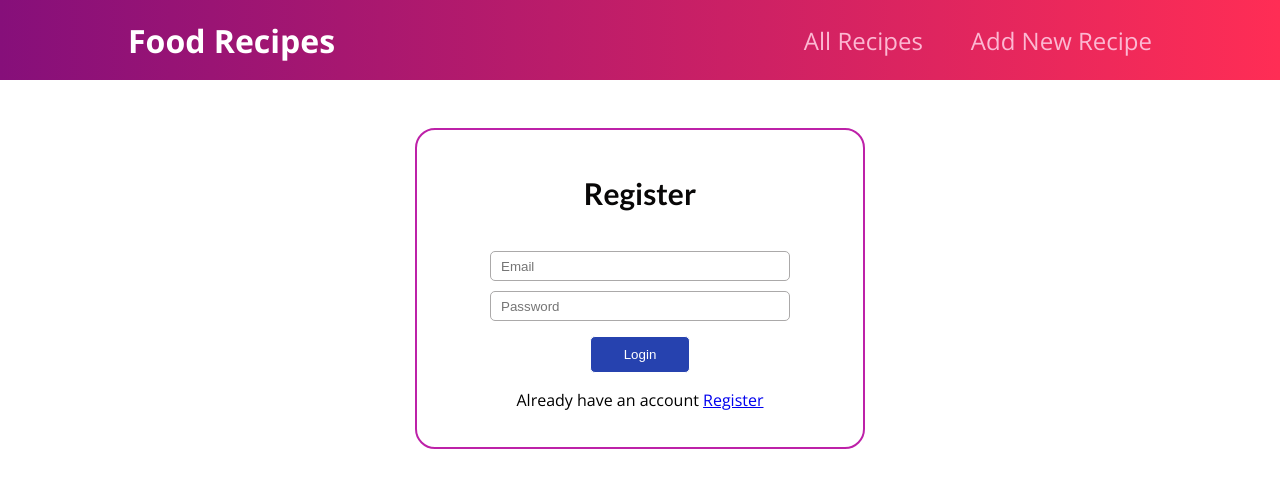
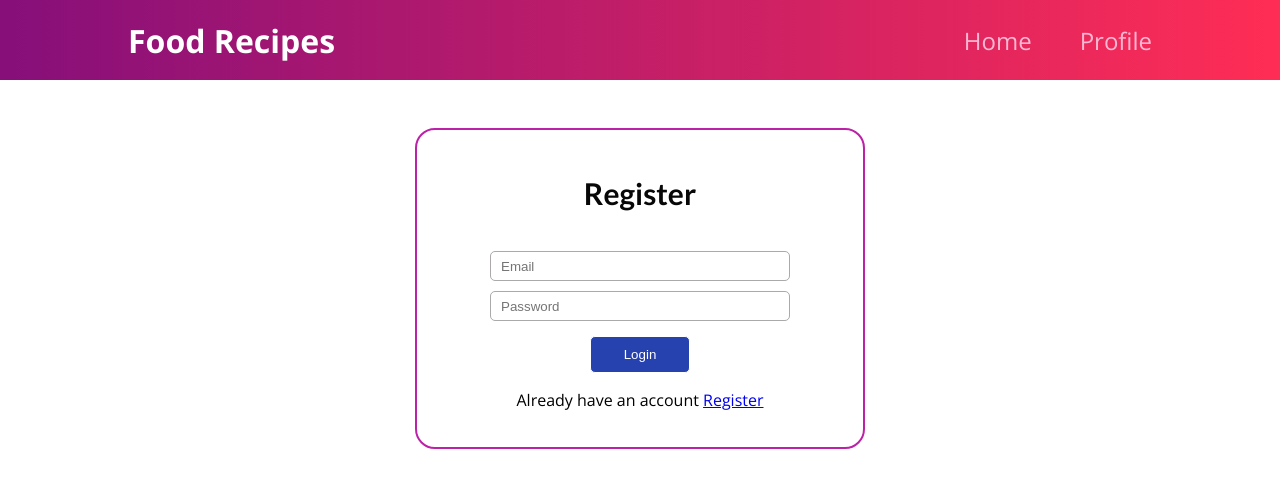
Before and after one commit to malakshaer/food-recipes, a Next.js app in the folder frontend/: page /login in a window 1280 px wide. Shown: the top 488 px of the page. Built offline with nearby package versions, Linux system fonts and the light colour scheme.

Commit message:
frontend: change the links routes

```diff
--- a/frontend/src/components/NavBar/NavBar.jsx
+++ b/frontend/src/components/NavBar/NavBar.jsx
@@ -8,10 +8,10 @@ const NavBar = () => {
       <nav>
         <ul>
           <li>
-            <Link href="/">All Recipes</Link>
+            <Link href="/home">Home</Link>
           </li>
           <li>
-            <Link href="/create-recipe">Add New Recipe</Link>
+            <Link href="/profile">Profile</Link>
           </li>
         </ul>
       </nav>
```
